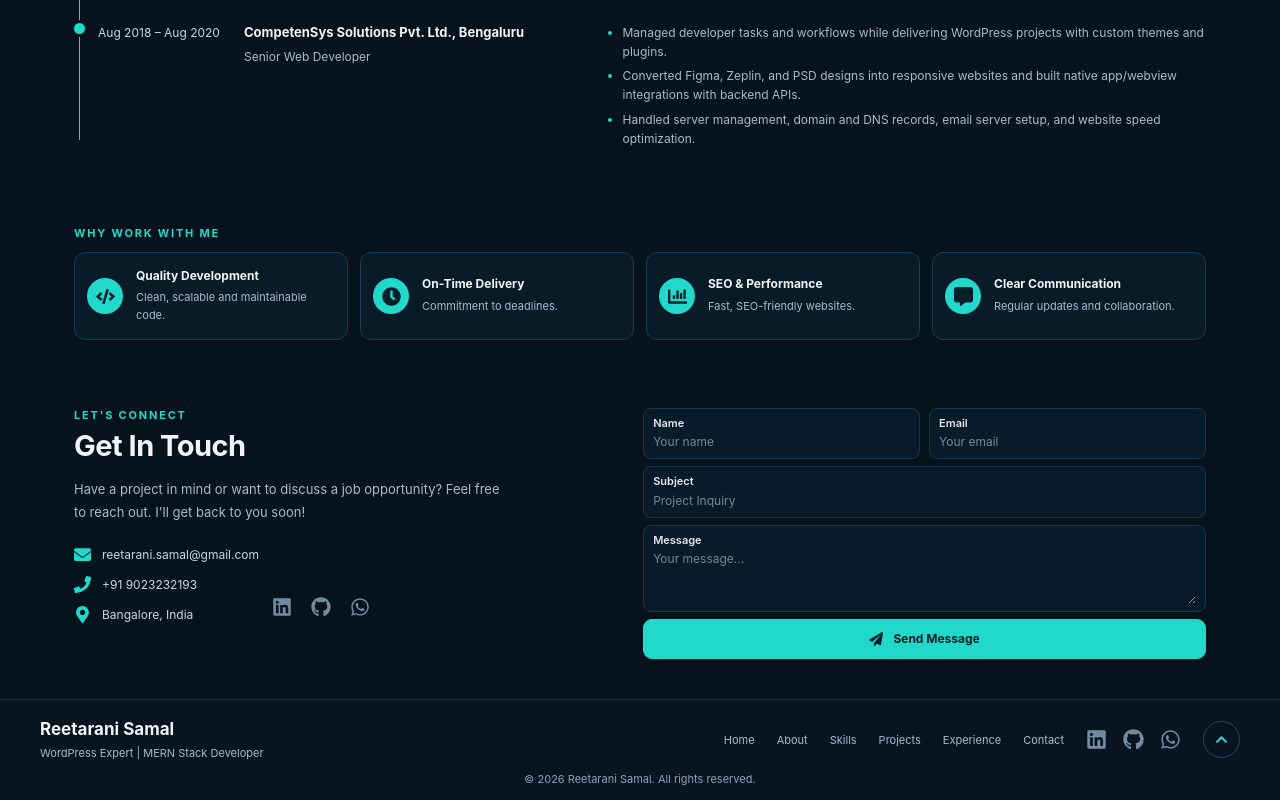
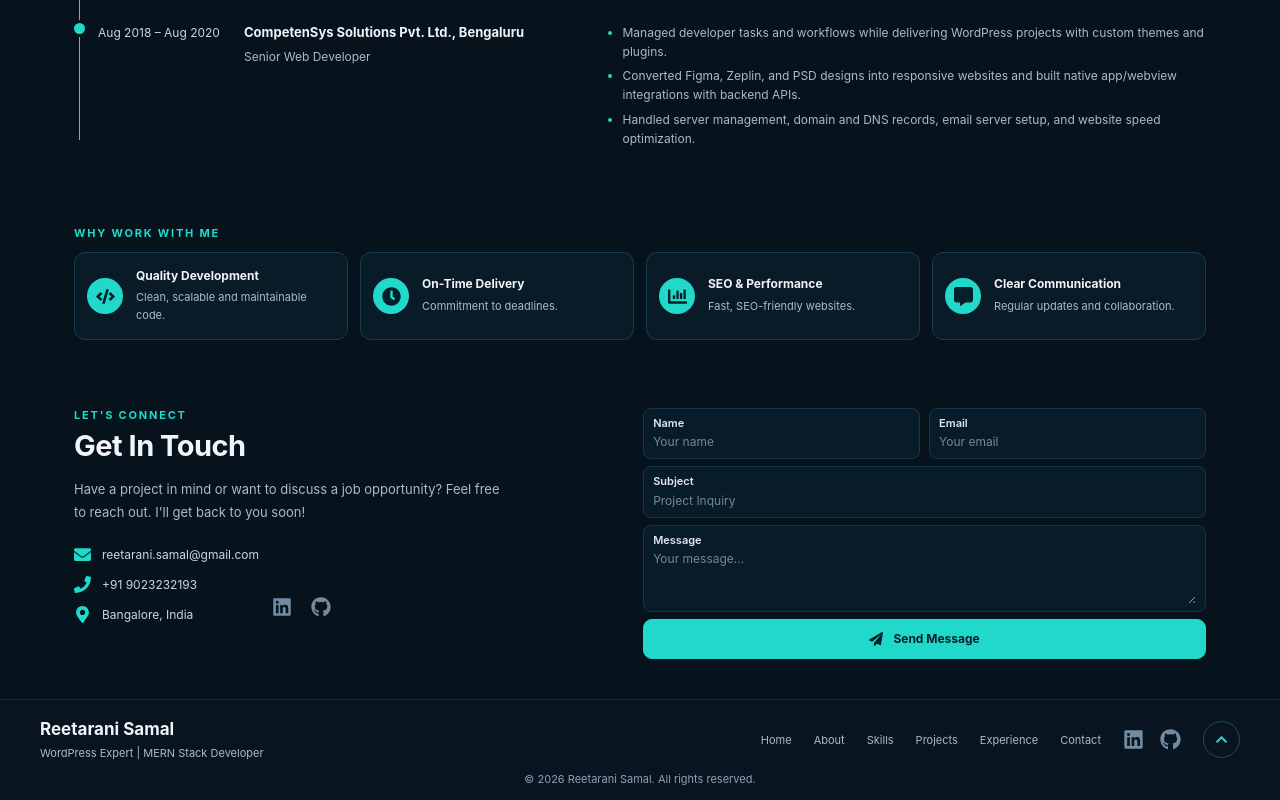
Before and after one commit to reetarani/my-portfolio, a React (Vite) app: page / in a window 1280 px wide. Shown: the part 2522-3322 px from the top of the page. Built offline with nearby package versions, Linux system fonts and the light colour scheme.

Commit message:
removed contact details from contact section and footer

```diff
--- a/src/components/Footer/Footer.jsx
+++ b/src/components/Footer/Footer.jsx
@@ -2,7 +2,6 @@
 import {
   FaLinkedin,
   FaGithub,
-  FaWhatsapp,
   FaChevronUp,
 } from "react-icons/fa";
 
@@ -55,14 +54,6 @@ function Footer() {
                 <FaGithub />
               </a>
 
-              <a
-                href="https://wa.me/+919023232193"
-                target="_blank"
-                rel="noreferrer"
-                aria-label="WhatsApp"
-              >
-                <FaWhatsapp />
-              </a>
             </div>
 
             <a
--- a/src/sections/Contact/Contact.jsx
+++ b/src/sections/Contact/Contact.jsx
@@ -5,7 +5,6 @@ import {
   FaMapMarkerAlt,
   FaLinkedin,
   FaGithub,
-  FaWhatsapp,
   FaPaperPlane,
 } from "react-icons/fa";
 
@@ -123,14 +122,6 @@ async function handleSubmit(event) {
               <FaGithub />
             </a>
 
-            <a
-              href="https://wa.me/+919023232193"
-              target="_blank"
-              rel="noreferrer"
-              aria-label="WhatsApp"
-            >
-              <FaWhatsapp />
-            </a>
           </div>
         </div>
 
```
